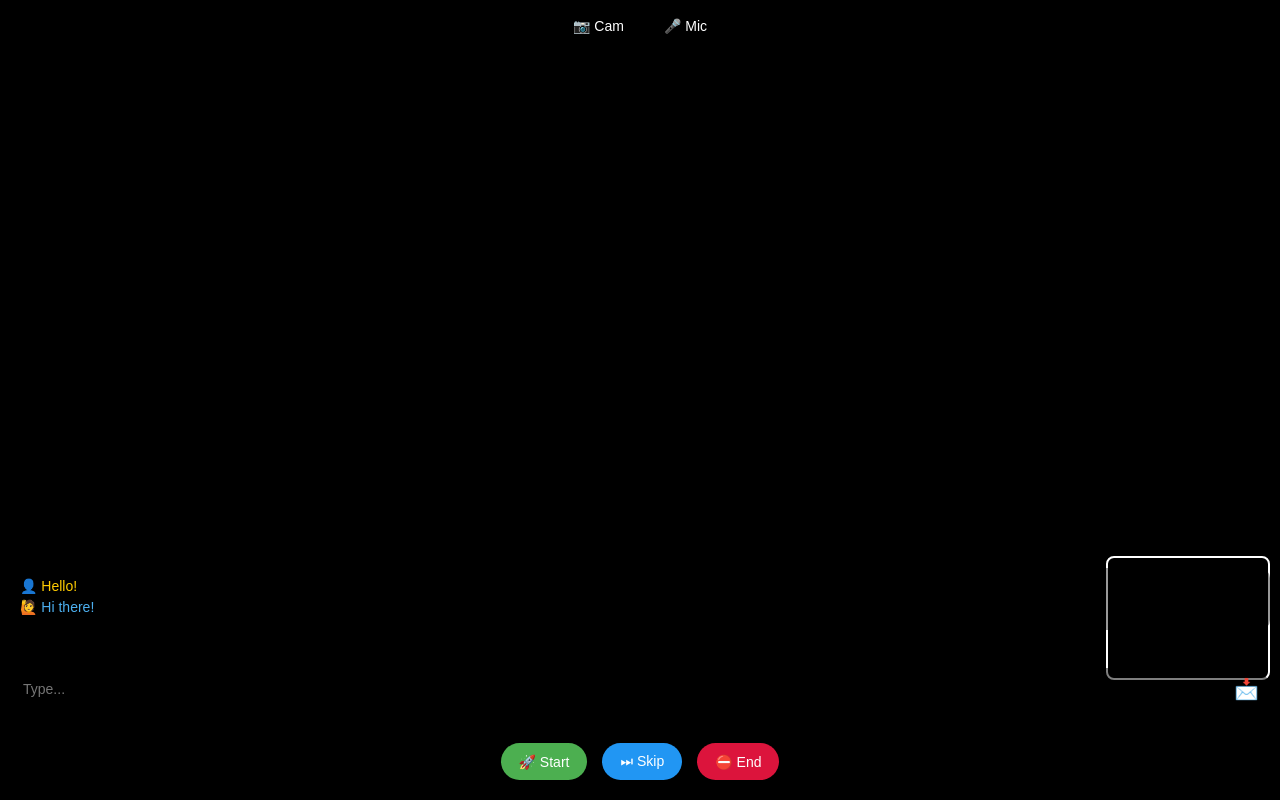
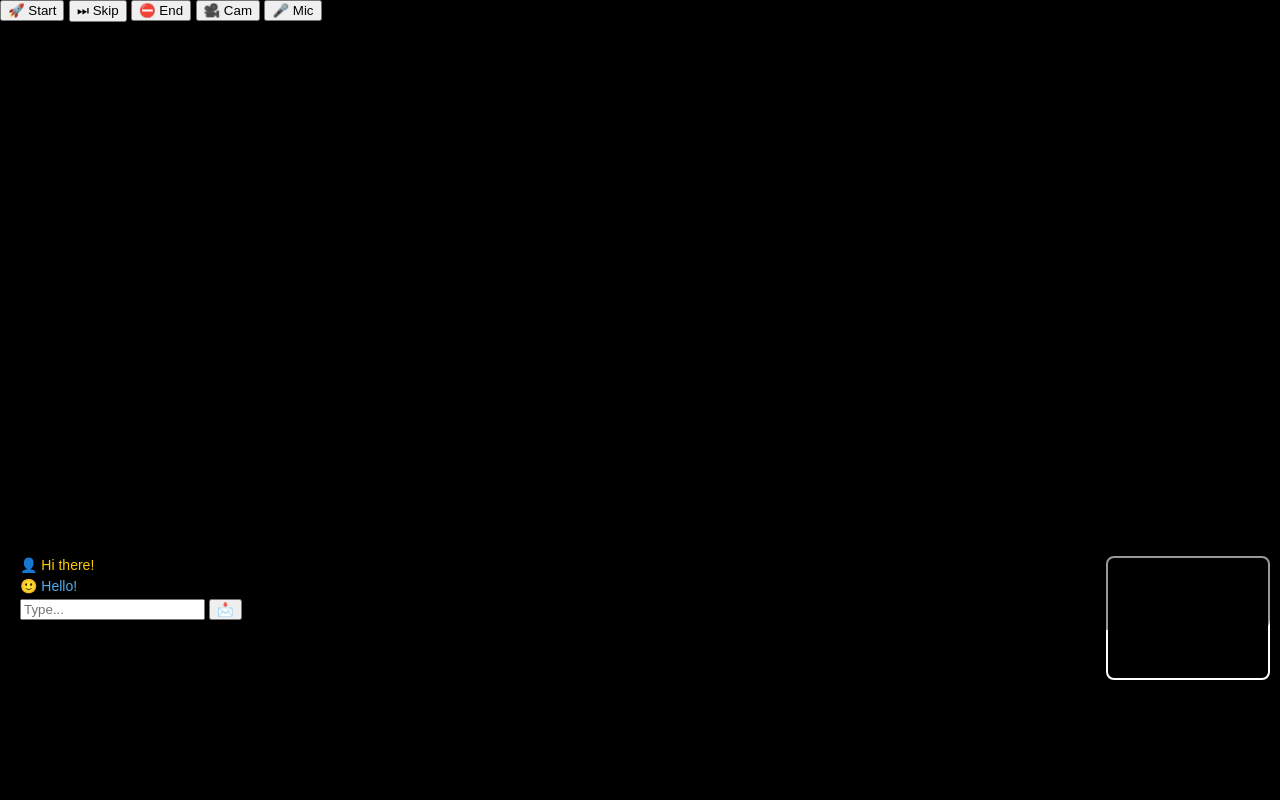
Before and after one commit to hamzaechahbi/myvpn-app, a plain HTML site: page index.html in a window 1280 px wide. Drawn offline with Linux system fonts and the light colour scheme.

Commit message:
Update index.html

```diff
--- a/index.html
+++ b/index.html
@@ -6,37 +6,33 @@
   <link rel="stylesheet" href="index.css">
 </head>
 <body>
-  <div class="video-container">
+  <div class="container">
 
-    <!-- Remote video (الشخص الآخر) -->
+    <!-- الفيديو الكبير -->
     <video id="remoteVideo" autoplay playsinline></video>
 
-    <!-- Local video (أنت) -->
-    <video id="localVideo" autoplay playsinline muted></video>
+    <!-- الفيديو الصغير -->
+    <video id="localVideo" autoplay muted playsinline></video>
 
-    <!-- Top control buttons -->
-    <div class="top-controls">
-      <button class="control-btn" id="toggleCam">📷 Cam</button>
-      <button class="control-btn" id="toggleMic">🎤 Mic</button>
+    <!-- صندوق الرسائل -->
+    <div class="chat-box">
+      <div class="messages">
+        <div class="message other">👤 Hi there!</div>
+        <div class="message me">🙂 Hello!</div>
+      </div>
+      <div class="input-area">
+        <input type="text" placeholder="Type...">
+        <button>📩</button>
+      </div>
     </div>
 
-    <!-- Chat messages -->
-    <div class="chat-box" id="messages">
-      <div class="message other">👤 Hello!</div>
-      <div class="message me">🙋 Hi there!</div>
-    </div>
-
-    <!-- Message input -->
-    <div class="input-bar">
-      <input type="text" id="messageInput" placeholder="Type...">
-      <button class="send-btn" id="sendMessage">📩</button>
-    </div>
-
-    <!-- Bottom main controls -->
-    <div class="bottom-controls">
-      <button class="main-btn start" id="startChat">🚀 Start</button>
-      <button class="main-btn skip" id="skipChat">⏭ Skip</button>
-      <button class="main-btn end" id="endChat">⛔ End</button>
+    <!-- الأزرار -->
+    <div class="controls">
+      <button>🚀 Start</button>
+      <button>⏭ Skip</button>
+      <button>⛔ End</button>
+      <button>🎥 Cam</button>
+      <button>🎤 Mic</button>
     </div>
 
   </div>
```
